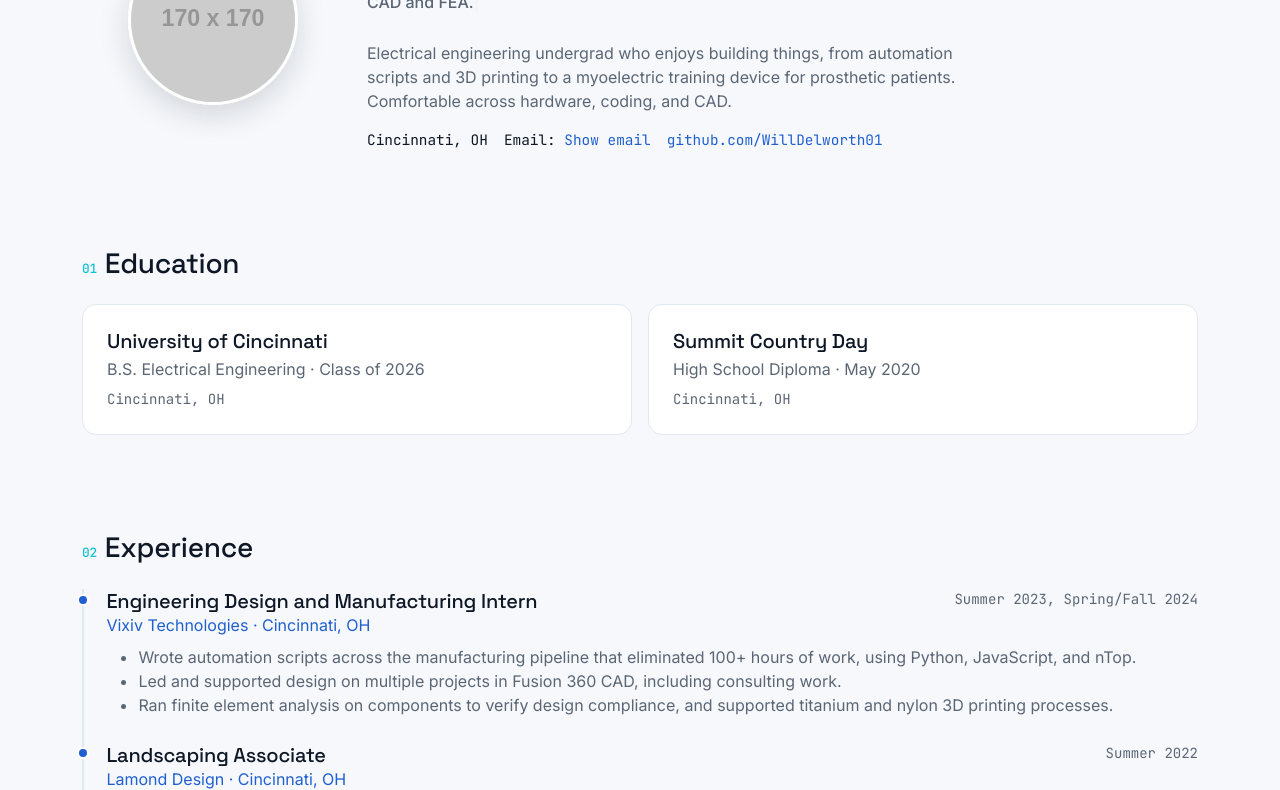
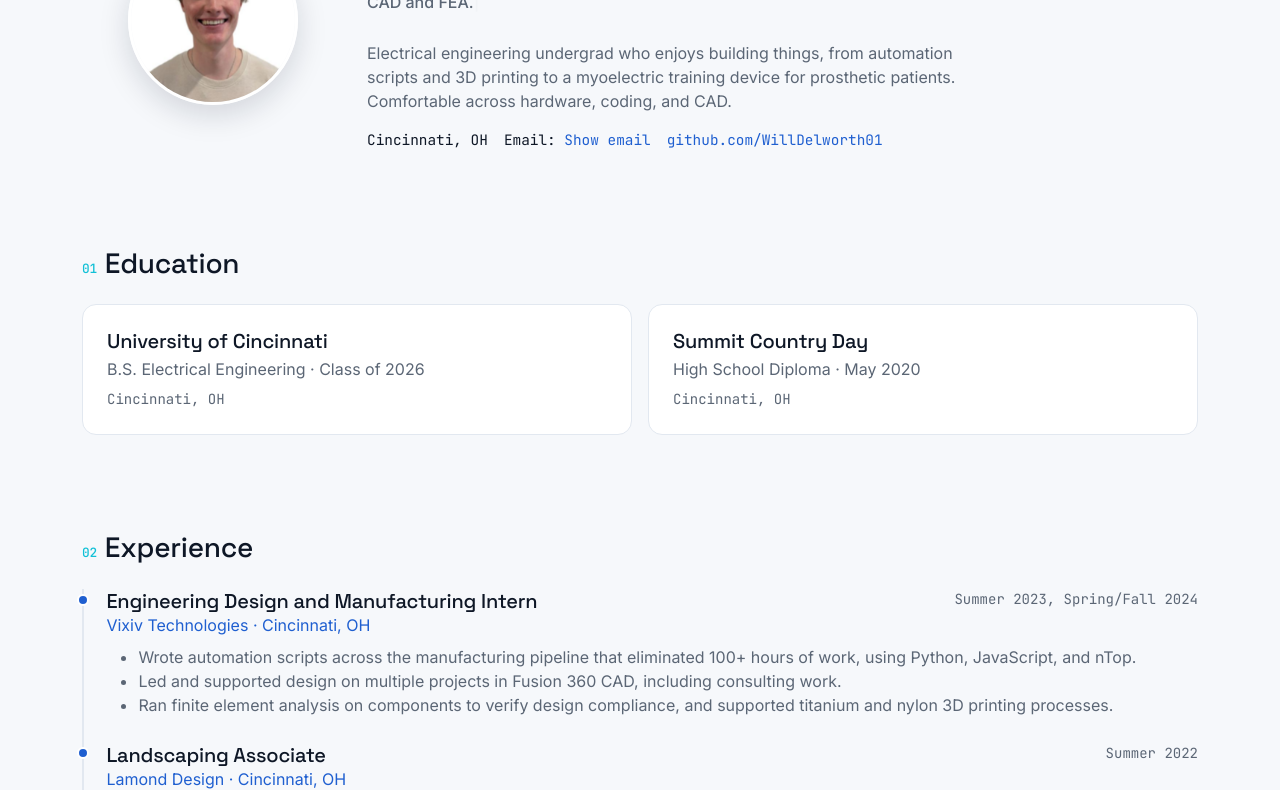
Before and after one commit to WillDelworth01/WillDelworth01.github.io, a plain HTML site: page index.html in a window 1280 px wide. Shown: the part 285-1075 px from the top of the page. Drawn offline with nearby package versions, Linux system fonts and the light colour scheme; no server answers; placeholder pictures from the web are drawn by us.

Commit message:
Updated_png_index.html

```diff
--- a/index.html
+++ b/index.html
@@ -101,7 +101,7 @@
     <div class="container">
       <div class="row align-items-center g-4">
         <div class="col-md-3 text-center">
-          <img class="headshot" src="headshot.jpg" alt="Will Delworth headshot"
+          <img class="headshot" src="headshot.png" alt="Will Delworth headshot"
                onerror="this.src='https://placehold.co/170x170?text=Headshot'">
         </div>
         <div class="col-md-9">
```
